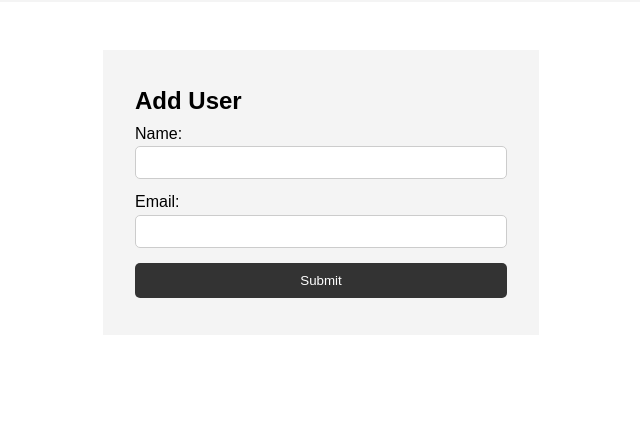
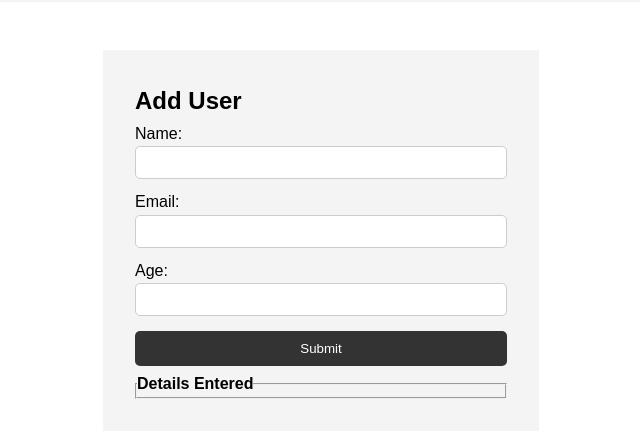
Before and after one commit to GeethasriIrudayasamy/Project--1-, a plain HTML site: page index.html in a window 1280 px wide. Shown: the part 81-518 px from the top of the page, without its empty margins (319-959 px from the left). Drawn offline with Linux system fonts and the light colour scheme.

Commit message:
details added

```diff
--- a/index.html
+++ b/index.html
@@ -24,12 +24,20 @@
                     <label for="email">Email:</label>
                     <input type="text" id="email" />
                 </div>
+                <div>
+                    <label for="age">Age:</label>
+                    <input type="number" id="age" />
+                </div>
                 <input
                     class="btn"
                     id="btninsert"
                     type="submit"
                     value="Submit"
                 />
+                <fieldset>
+                    <legend id="details">Details Entered</legend>
+                    <div id="output"></div>
+                </fieldset>
             </form>
 
             <!-- <ul id="users"></ul> -->
```
